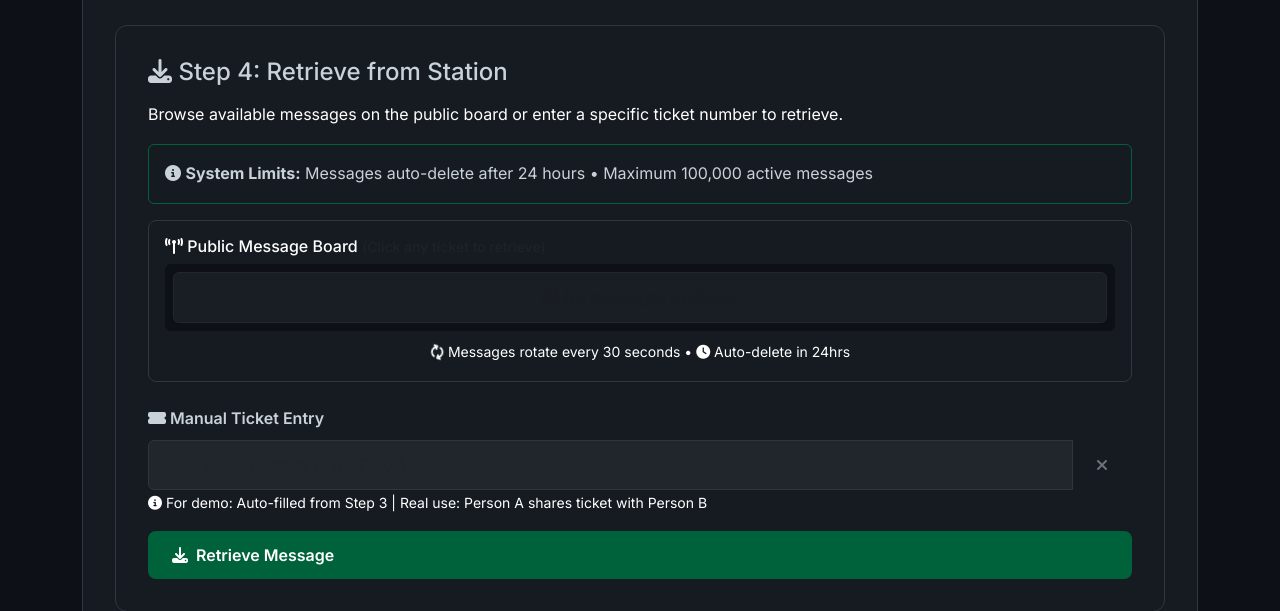
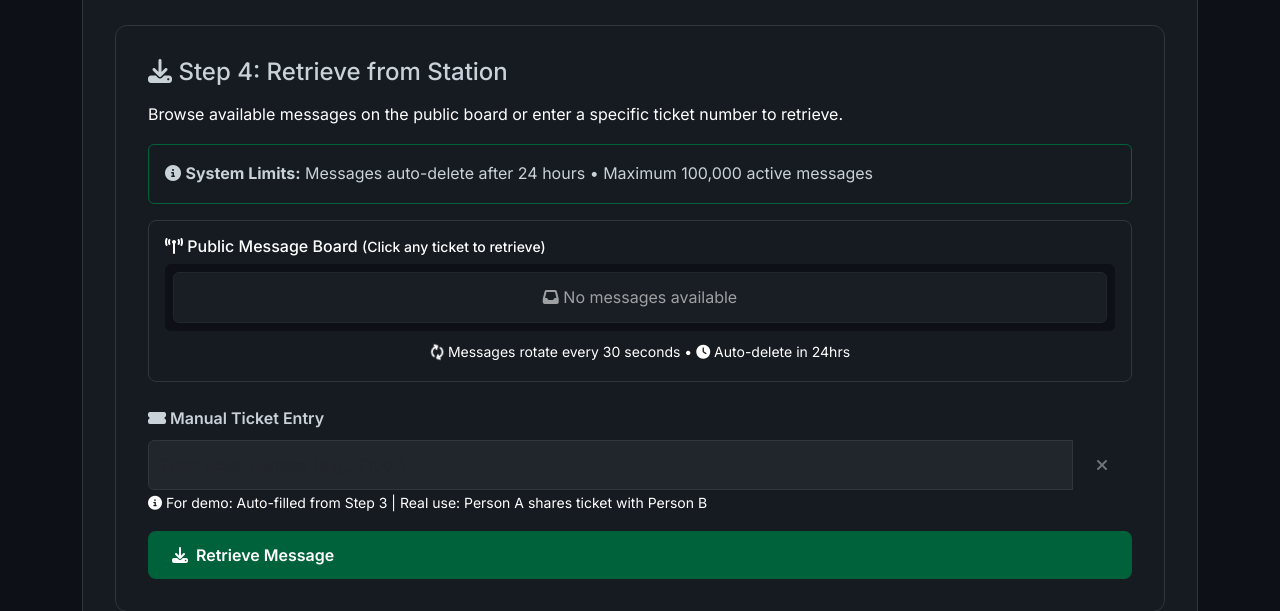
Before and after one commit to dokabi-recon67/cipherstation, a Flask app: page / in a window 1280 px wide. Shown: the part 1694-2305 px from the top of the page. Run offline with Flask 3, Linux system fonts and the light colour scheme; some libraries are stand-ins or nearby versions.

Commit message:
Fix message board text visibility - make all text white
- Change 'Click any ticket to retrieve' from text-muted to text-white
- Change 'No messages available' from text-muted to text-white
- Change 'Error loading messages' from text-muted to text-white
- Change 'Connection error' from text-muted to text-white
- Change 'Loading messages...' from text-muted to text-white
- All message board status text now properly visible on dark background

```diff
--- a/relaystation/templates/index.html
+++ b/relaystation/templates/index.html
@@ -775,12 +775,12 @@
                     <div class="public-board mb-4">
                         <h6 class="text-white mb-2">
                             <i class="fas fa-broadcast-tower"></i> Public Message Board
-                            <small class="text-muted">(Click any ticket to retrieve)</small>
+                            <small class="text-white">(Click any ticket to retrieve)</small>
                         </h6>
                         <div class="message-board" id="public_message_board">
                             <div class="board-message" style="opacity: 0.6; cursor: default;" onclick="event.preventDefault()">
                                 <div class="d-flex justify-content-center align-items-center">
-                                    <span class="text-muted">
+                                    <span class="text-white">
                                         <i class="fas fa-spinner fa-spin"></i> Loading messages...
                                     </span>
                                 </div>
@@ -968,7 +968,7 @@
                         messageBoard.innerHTML = `
                             <div class="board-message" style="opacity: 0.6; cursor: default;" onclick="event.preventDefault()">
                                 <div class="d-flex justify-content-center align-items-center">
-                                    <span class="text-muted">
+                                    <span class="text-white">
                                         <i class="fas fa-inbox"></i> No messages available
                                     </span>
                                 </div>
@@ -981,7 +981,7 @@
                     messageBoard.innerHTML = `
                         <div class="board-message" style="opacity: 0.6; cursor: default;" onclick="event.preventDefault()">
                             <div class="d-flex justify-content-center align-items-center">
-                                <span class="text-muted">
+                                <span class="text-white">
                                     <i class="fas fa-exclamation-triangle"></i> Error loading messages
                                 </span>
                             </div>
@@ -994,7 +994,7 @@
                 messageBoard.innerHTML = `
                     <div class="board-message" style="opacity: 0.6; cursor: default;" onclick="event.preventDefault()">
                         <div class="d-flex justify-content-center align-items-center">
-                            <span class="text-muted">
+                            <span class="text-white">
                                 <i class="fas fa-wifi"></i> Connection error
                             </span>
                         </div>
```
